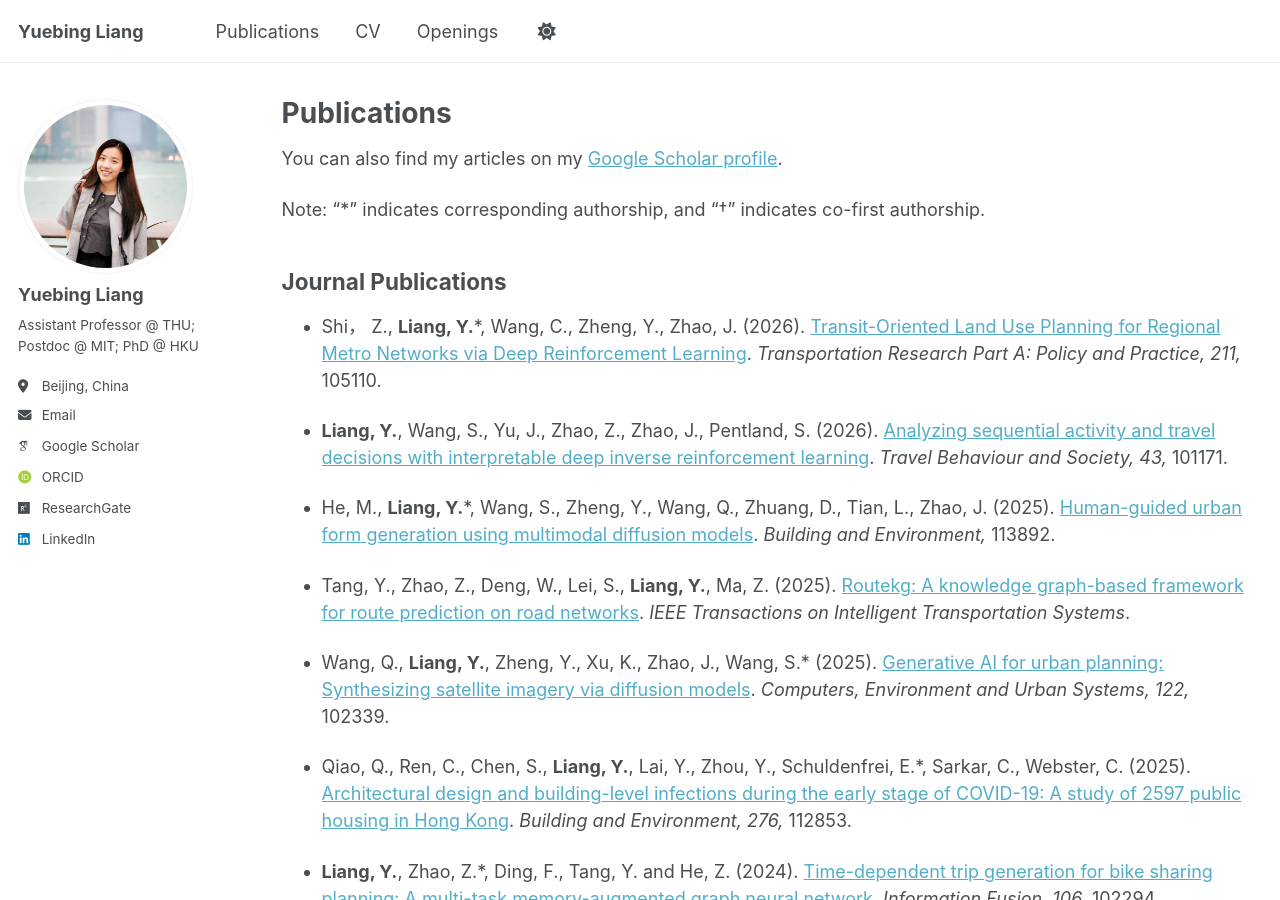
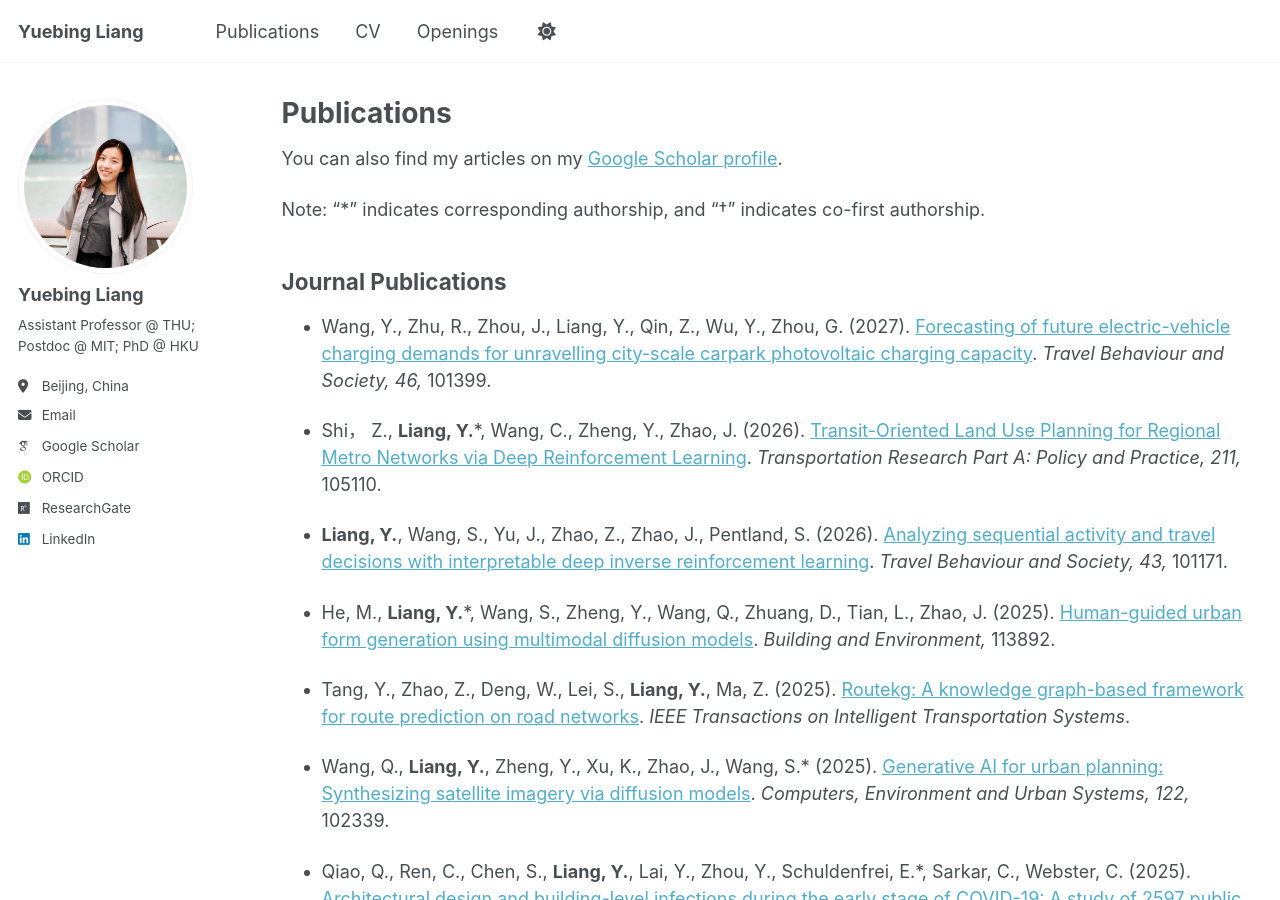
Before and after one commit to yuebingliang/yuebingliang.github.io, a Jekyll site: the page built from _pages/publications.md, in a window 1280 px wide and 900 px high. Built offline with Jekyll 4.4.1, drawn with Linux system fonts in a browser that asks for light colours; some web fonts are replaced.

Commit message:
Add new journal publication on EV charging demands
Added a new journal publication entry for forecasting electric-vehicle charging demands.

```diff
--- a/_pages/publications.md
+++ b/_pages/publications.md
@@ -9,6 +9,8 @@ You can also find my articles on my [Google Scholar profile](https://scholar.goo
 Note: “*” indicates corresponding authorship, and “†” indicates co-first authorship.
 
 ## Journal Publications
+
+* Wang, Y., Zhu, R., Zhou, J., Liang, Y., Qin, Z., Wu, Y., Zhou, G. (2027). [Forecasting of future electric-vehicle charging demands for unravelling city-scale carpark photovoltaic charging capacity](https://doi.org/10.1016/j.tbs.2026.101399). <i>Travel Behaviour and Society, 46, </i>101399.
 
 * Shi， Z., **Liang, Y.***, Wang, C., Zheng, Y., Zhao, J. (2026). [Transit-Oriented Land Use Planning for Regional Metro Networks via Deep Reinforcement Learning](https://doi.org/10.1016/j.tra.2026.105110). <i>Transportation Research Part A: Policy and Practice, 211, </i>105110.
 
```
